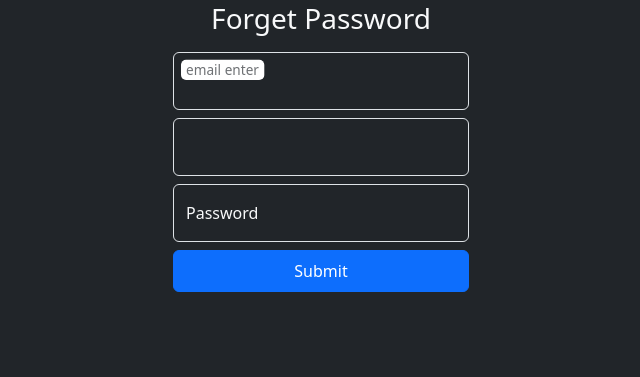
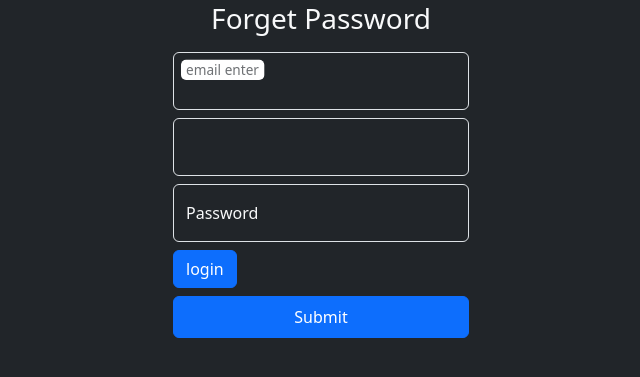
Before and after one commit to Mukeshkalal/php_project, a PHP site: page /forget.php in a window 1280 px wide. Shown: the part 94-471 px from the top of the page, without its empty margins (319-959 px from the left). Run offline with PHP 8.4, Linux system fonts and the light colour scheme.

Commit message:
forget login add

```diff
--- a/forget.php
+++ b/forget.php
@@ -63,6 +63,9 @@ if (isset($_REQUEST['email'])) {
                 <input type="password" class="form-control" id="password" name="password" placeholder="Password">
                 <label for="password">Password</label>
             </div>
+            <div class="form-floating my-2">
+                <a href="login.php" class="btn btn-primary">login</a>
+            </div>
             <button class="btn btn-primary w-100 py-2" type="submit" name="update">Submit</button>
         </form>
     </div>
```
